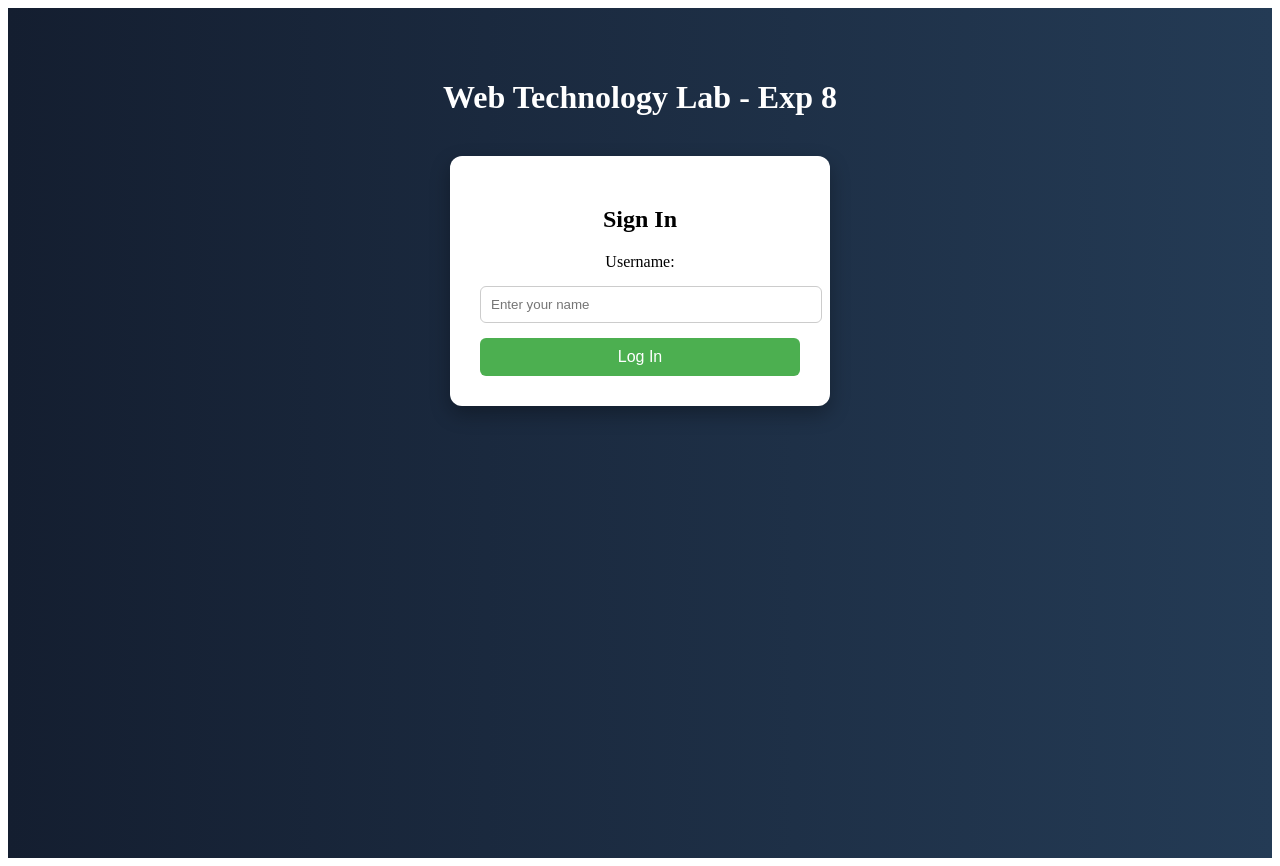
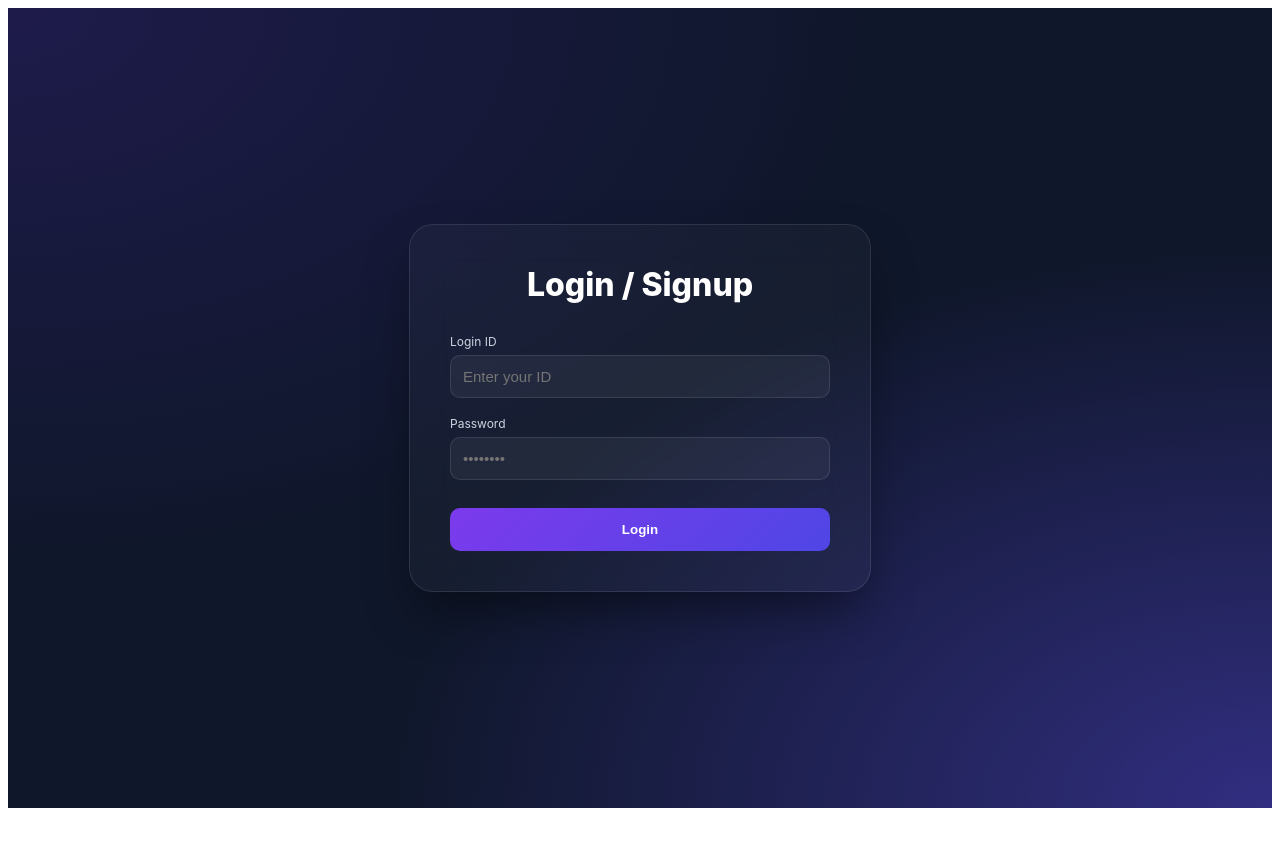
Before and after one commit to punyarpatel/shah-financial, a React (Vite) app: page / in a window 1280 px wide. After the commit the page ends 816 px from the top, so only its background shows below. Built offline with nearby package versions, Linux system fonts and the light colour scheme.

Commit message:
Experiment 8  React ...

```diff
--- a/package.json
+++ b/package.json
@@ -10,6 +10,7 @@
     "preview": "vite preview"
   },
   "dependencies": {
+    "framer-motion": "^12.38.0",
     "react": "^19.2.0",
     "react-dom": "^19.2.0"
   },
--- a/src/Login.jsx
+++ b/src/Login.jsx
@@ -1,106 +1,221 @@
-import React, { useState } from "react";
+import React, { useState, useEffect } from "react";
+import { motion, AnimatePresence } from "framer-motion";
 
 function App() {
-  const [username, setUsername] = useState("");
+  const [loginId, setLoginId] = useState("");
+  const [password, setPassword] = useState("");
   const [isLoggedIn, setIsLoggedIn] = useState(false);
+  const [isLoading, setIsLoading] = useState(false);
+  const [errorMessage, setErrorMessage] = useState("");
 
-  const handleLogin = () => {
-    if (username.trim() === "") {
-      alert("Please enter username");
+  // NEW STATE: For dynamic status updates
+  const [statusText, setStatusText] = useState("Initializing...");
+  const [sessionTime, setSessionTime] = useState(0);
+
+  // Handle Login with dynamic status updates
+  const handleLogin = (e) => {
+    if (e) e.preventDefault();
+    setErrorMessage("");
+
+    if (loginId.trim().length < 3) {
+      setErrorMessage("Input is too short (min 3 chars)");
       return;
     }
-    setIsLoggedIn(true);
+
+    setIsLoading(true);
+
+    // Simulate a sequence of status updates
+    setStatusText("Connecting to Secure Server...");
+
+    setTimeout(() => setStatusText("Encrypting Handshake..."), 600);
+    setTimeout(() => setStatusText("Finalizing Authorization..."), 1200);
+
+    setTimeout(() => {
+      setIsLoading(false);
+      setIsLoggedIn(true);
+      setStatusText("Authorization Active");
+      setSessionTime(0); // Reset timer
+    }, 1800);
   };
+
+  // Timer Effect: Increases session time every second when logged in
+  useEffect(() => {
+    let interval;
+    if (isLoggedIn) {
+      interval = setInterval(() => {
+        setSessionTime((prev) => prev + 1);
+      }, 1000);
+    }
+    return () => clearInterval(interval);
+  }, [isLoggedIn]);
 
   const handleLogout = () => {
     setIsLoggedIn(false);
-    setUsername("");
+    setLoginId("");
+    setPassword("");
+    setStatusText("Initializing...");
+  };
+
+  const cardVariants = {
+    hidden: { opacity: 0, y: 20 },
+    visible: { opacity: 1, y: 0, transition: { duration: 0.5 } },
+    exit: { opacity: 0, scale: 0.95, transition: { duration: 0.2 } }
   };
 
   return (
-    <div style={styles.container}>
-      <h1 style={styles.header}>Web Technology Lab - Exp 8</h1>
+    <div style={styles.appContainer}>
+      <AnimatePresence mode="wait">
+        {!isLoggedIn ? (
+          <motion.div key="login" variants={cardVariants} initial="hidden" animate="visible" exit="exit" style={styles.glassCard}>
+            <form onSubmit={handleLogin}>
+              <header style={styles.header}>
+                <h1 style={styles.brandTitle}>Login / Signup</h1>
+              </header>
 
-      {!isLoggedIn ? (
-        <div style={styles.card}>
-          <h2>Sign In</h2>
+              {errorMessage && <p style={styles.errorText}>{errorMessage}</p>}
 
-          <label>Username:</label>
-          <input
-            type="text"
-            value={username}
-            onChange={(e) => setUsername(e.target.value)}
-            style={styles.input}
-            placeholder="Enter your name"
-          />
+              <div style={styles.inputGroup}>
+                <label style={styles.label}>Login ID</label>
+                <input type="text" value={loginId} onChange={(e) => setLoginId(e.target.value)} style={styles.input} placeholder="Enter your ID" required />
+              </div>
 
-          <button onClick={handleLogin} style={styles.button}>
-            Log In
-          </button>
-        </div>
-      ) : (
-        <div style={styles.card}>
-          <h2>
-            Hello there, {username}! 👋
-          </h2>
-          <p>You have successfully logged in.</p>
+              <div style={styles.inputGroup}>
+                <label style={styles.label}>Password</label>
+                <input type="password" value={password} onChange={(e) => setPassword(e.target.value)} style={styles.input} placeholder="••••••••" required />
+              </div>
 
-          <button onClick={handleLogout} style={styles.logout}>
-            Log Out
-          </button>
-        </div>
-      )}
+              <motion.button
+                type="submit"
+                disabled={isLoading}
+                whileHover={isLoading ? {} : { scale: 1.02, backgroundColor: "#a855f7" }}
+                whileTap={isLoading ? {} : { scale: 0.98 }}
+                style={styles.loginButton}
+              >
+                {isLoading ? (
+                   <div style={{display: 'flex', alignItems: 'center', gap: '10px'}}>
+                     <div style={styles.loaderSpinner}></div>
+                     <span style={{fontSize: '12px', fontWeight: '400'}}>{statusText}</span>
+                   </div>
+                ) : "Login"}
+              </motion.button>
+
+
+            </form>
+          </motion.div>
+        ) : (
+          <motion.div key="success" variants={cardVariants} initial="hidden" animate="visible" exit="exit" style={styles.glassCard}>
+            <div style={styles.successState}>
+              <div style={styles.avatarGradient}>{loginId.charAt(0).toUpperCase()}</div>
+              <h2 style={styles.cardTitle}>Login Successful</h2>
+              <p style={styles.cardSubtitle}>User ID: <span style={{color: '#a855f7'}}>{loginId}</span></p>
+
+              {/* UPDATED STATUS BADGE */}
+              <div style={styles.statusBadge}>
+                <span className="pulse-dot" style={styles.statusDot}></span>
+                <div style={{textAlign: 'left'}}>
+                    <div style={{fontWeight: '700', fontSize: '11px', textTransform: 'uppercase'}}>{statusText}</div>
+                    <div style={{fontSize: '10px', opacity: 0.8}}>Session: {sessionTime}s</div>
+                </div>
+              </div>
+
+              <motion.button
+                onClick={handleLogout}
+                whileHover={{ scale: 1.05, background: "#ef4444", color: "white" }}
+                style={styles.logoutButton}
+              >
+                End Session
+              </motion.button>
+            </div>
+          </motion.div>
+        )}
+      </AnimatePresence>
     </div>
   );
 }
 
 const styles = {
-  container: {
-    textAlign: "center",
+  appContainer: {
+    fontFamily: "'Inter', sans-serif",
     minHeight: "100vh",
-    background: "linear-gradient(to right, #141e30, #243b55)",
+    display: "flex",
+    alignItems: "center",
+    justifyContent: "center",
+    background: "#0f172a",
+    backgroundImage: `radial-gradient(at 0% 0%, #1e1b4b 0, transparent 50%), radial-gradient(at 100% 100%, #312e81 0, transparent 50%)`,
+  },
+  glassCard: {
+    background: "rgba(255, 255, 255, 0.03)",
+    backdropFilter: "blur(20px)",
+    borderRadius: "24px",
+    border: "1px solid rgba(255, 255, 255, 0.1)",
+    padding: "40px",
+    width: "100%",
+    maxWidth: "380px",
+    boxShadow: "0 25px 50px -12px rgba(0, 0, 0, 0.5)",
     color: "white",
-    paddingTop: "50px",
   },
-  header: {
-    marginBottom: "40px",
-    fontSize: "32px",
-  },
-  card: {
-    background: "white",
-    color: "black",
-    padding: "30px",
-    borderRadius: "12px",
-    width: "320px",
-    margin: "auto",
-    boxShadow: "0 8px 20px rgba(0,0,0,0.3)",
-  },
+  header: { textAlign: "center", marginBottom: "30px" },
+  brandTitle: { fontSize: "32px", fontWeight: "800", margin: 0, color: "white" },
+  brandSubtitle: { fontSize: "14px", color: "#94a3b8", marginTop: "4px" },
+  errorText: { color: "#f87171", fontSize: "12px", textAlign: "center", marginBottom: "15px" },
+  inputGroup: { marginBottom: "18px" },
+  label: { display: "block", fontSize: "12px", color: "#cbd5e1", marginBottom: "6px" },
   input: {
     width: "100%",
-    padding: "10px",
-    margin: "15px 0",
-    borderRadius: "6px",
-    border: "1px solid #ccc",
+    padding: "12px",
+    borderRadius: "10px",
+    background: "rgba(255, 255, 255, 0.05)",
+    border: "1px solid rgba(255, 255, 255, 0.1)",
+    color: "white",
+    fontSize: "15px",
+    outline: "none",
+    boxSizing: "border-box"
   },
-  button: {
+  loginButton: {
     width: "100%",
-    padding: "10px",
-    backgroundColor: "#4CAF50",
+    padding: "14px",
+    background: "linear-gradient(135deg, #7c3aed 0%, #4f46e5 100%)",
     color: "white",
     border: "none",
-    borderRadius: "6px",
+    borderRadius: "10px",
+    fontWeight: "600",
     cursor: "pointer",
-    fontSize: "16px",
+    marginTop: "10px"
   },
-  logout: {
-    marginTop: "15px",
-    padding: "10px",
-    backgroundColor: "#f44336",
-    color: "white",
-    border: "none",
-    borderRadius: "6px",
-    cursor: "pointer",
+  linksRow: { display: "flex", justifyContent: "space-between", marginTop: "20px", fontSize: "11px", color: "#64748b" },
+  successState: { textAlign: "center" },
+  avatarGradient: {
+    width: "60px", height: "60px", background: "linear-gradient(135deg, #a855f7 0%, #ec4899 100%)",
+    color: "white", borderRadius: "50%", display: "flex", alignItems: "center", justifyContent: "center",
+    fontSize: "24px", fontWeight: "bold", margin: "0 auto 15px"
   },
+  cardTitle: { fontSize: "20px", fontWeight: "700", margin: "0 0 5px" },
+  cardSubtitle: { fontSize: "14px", color: "#94a3b8", marginBottom: "25px" },
+  statusBadge: {
+    display: "inline-flex",
+    alignItems: "center",
+    gap: "12px",
+    backgroundColor: "rgba(34, 197, 94, 0.05)",
+    border: "1px solid rgba(34, 197, 94, 0.1)",
+    color: "#4ade80",
+    padding: "10px 16px",
+    borderRadius: "12px",
+    marginBottom: "30px",
+  },
+  statusDot: { width: "8px", height: "8px", background: "#22c55e", borderRadius: "50%" },
+  logoutButton: { width: "100%", padding: "10px", background: "rgba(255,255,255,0.05)", color: "#94a3b8", border: "none", borderRadius: "8px", cursor: "pointer" },
+  loaderSpinner: { width: "16px", height: "16px", border: "2px solid rgba(255,255,255,0.3)", borderRadius: "50%", borderTopColor: "white", animation: "spin 0.8s linear infinite" }
 };
 
+if (typeof document !== 'undefined') {
+  const styleTag = document.createElement('style');
+  styleTag.textContent = `
+    @keyframes spin { to { transform: rotate(360deg); } }
+    @keyframes pulse { 0% { box-shadow: 0 0 0 0px rgba(34, 197, 94, 0.4); } 70% { box-shadow: 0 0 0 10px rgba(34, 197, 94, 0); } 100% { box-shadow: 0 0 0 0px rgba(34, 197, 94, 0); } }
+    .pulse-dot { animation: pulse 2s infinite; }
+    input:focus { border-color: #a855f7 !important; background: rgba(255, 255, 255, 0.08) !important; }
+  `;
+  document.head.appendChild(styleTag);
+}
+
 export default App;
```
Also changed, not shown: 1 other file (tests, documents, lock files or other folders).
